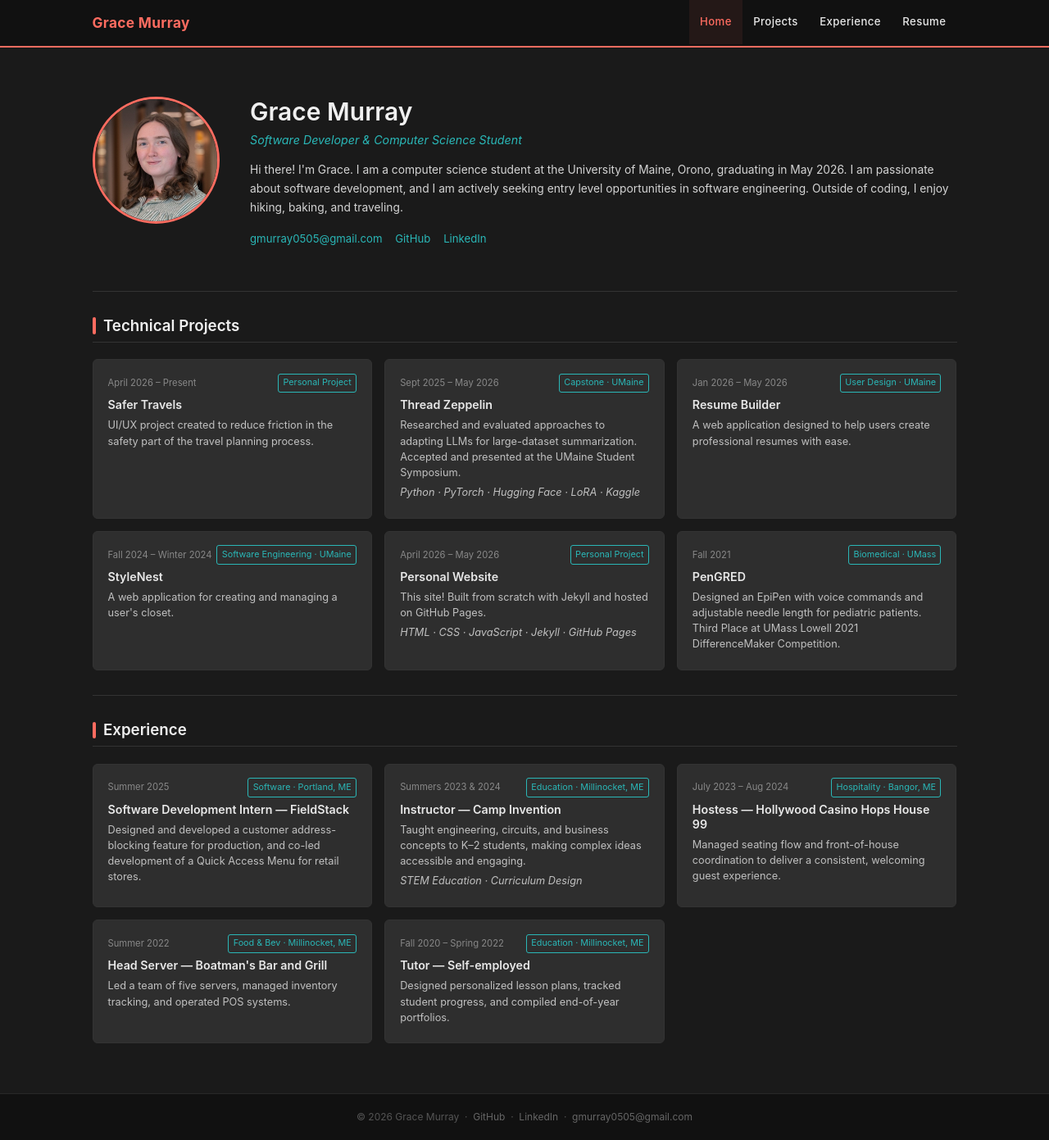
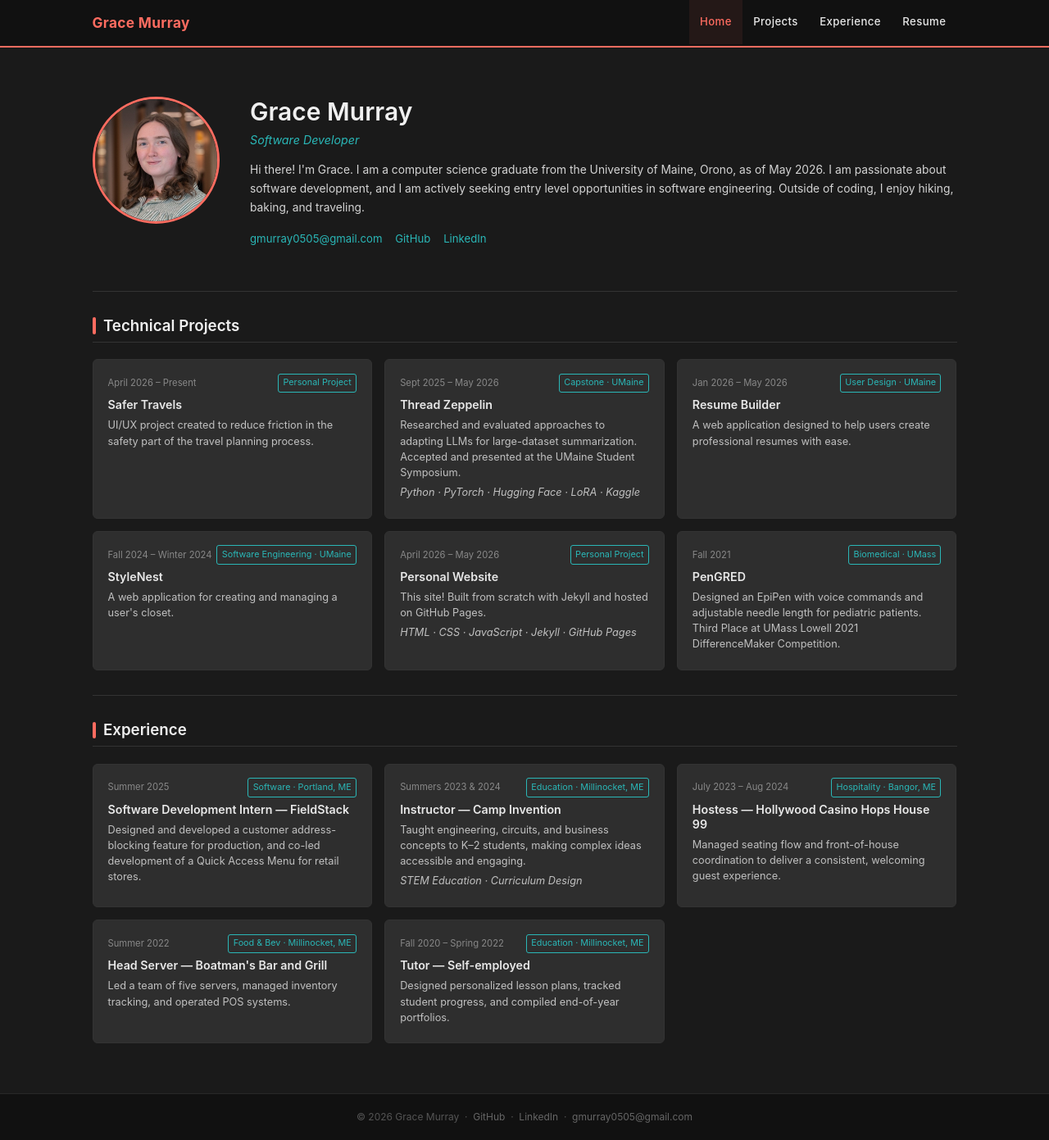
Before and after one commit to grelmu/grelmu.github.io, a Jekyll site: the page built from index.md, in a window 1280 px wide and 1391 px high. Shown: the whole window at 82% size. Built offline with Jekyll 4.4.1, drawn with Linux system fonts in a browser that asks for light colours.

Commit message:
changing because I graduated!

```diff
--- a/_layouts/home.html
+++ b/_layouts/home.html
@@ -11,9 +11,9 @@ layout: default
 
     <div class="about-text">
       <h1>Grace Murray</h1>
-      <p class="about-tagline">Software Developer &amp; Computer Science Student</p>
+      <p class="about-tagline">Software Developer</p>
       <p class="about-bio">
-          Hi there! I'm Grace. I am a computer science student at the University of Maine, Orono, graduating in May 2026.
+          Hi there! I'm Grace. I am a computer science graduate from the University of Maine, Orono, as of May 2026.
           I am passionate about software development,
           and I am actively seeking entry level opportunities in software engineering.
           Outside of coding, I enjoy hiking, baking, and traveling.
```
